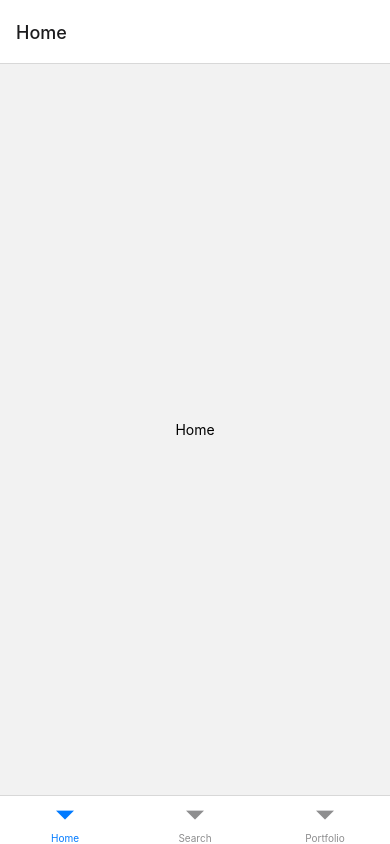
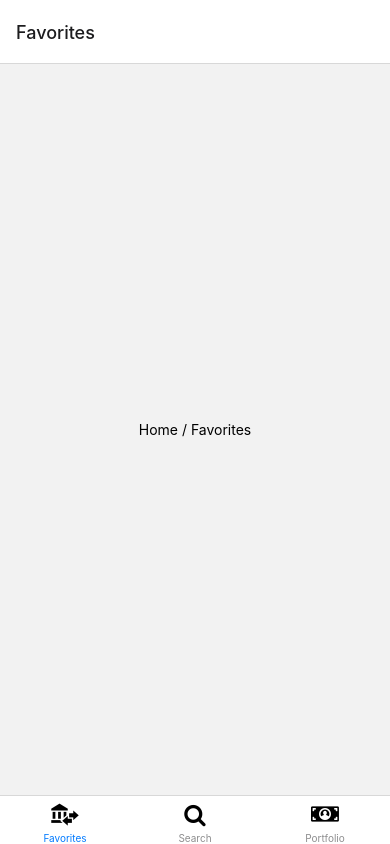
Before and after one commit to samcamps/mobile, a React Native app: screen / in a window 390 px wide. Built offline with nearby package versions, Linux system fonts and the light colour scheme.

Commit message:
Icons toegevoegd

```diff
--- a/App.tsx
+++ b/App.tsx
@@ -2,11 +2,15 @@ import React from 'react';
 import { Text, View } from 'react-native';
 import { NavigationContainer } from "@react-navigation/native";
 import { createBottomTabNavigator } from "@react-navigation/bottom-tabs";
+import { FontAwesome } from "@expo/vector-icons";
+import { Foundation } from '@expo/vector-icons';
+import { MaterialCommunityIcons } from '@expo/vector-icons';
+import Search from './Search';
 
 const HomeScreen = () => {
   return (
     <View style={{ flex: 1, justifyContent: "center", alignItems: "center" }}>
-      <Text>Home</Text>
+      <Text>Home / Favorites</Text>
     </View>
   );
 }
@@ -15,6 +19,7 @@ const SearchScreen = () => {
   return (
     <View style={{ flex: 1, justifyContent: "center", alignItems: "center" }}>
       <Text>Search</Text>
+      <Search />
     </View>
   );
 }
@@ -33,9 +38,18 @@ const App = () => {
   return (
     <NavigationContainer>
       <Tab.Navigator>
-        <Tab.Screen name="Home" component={HomeScreen} />
-        <Tab.Screen name="Search" component={SearchScreen} />
-        <Tab.Screen name="Portfolio" component={PortfolioScreen} />
+        <Tab.Screen name="Favorites" component={HomeScreen} options={{
+          tabBarIcon: ({ color, size }) => <MaterialCommunityIcons name="bank-transfer" size={33} color="black" />
+        }}
+        />
+        <Tab.Screen name="Search" component={SearchScreen} options={{
+          tabBarIcon: ({ color, size }) => <FontAwesome name="search" size={23} color="black" />
+        }}
+        />
+        <Tab.Screen name="Portfolio" component={PortfolioScreen} options={{
+          tabBarIcon: ({ color, size }) => <Foundation name="dollar-bill" size={32} color="black" />
+        }}
+        />
       </Tab.Navigator>
     </NavigationContainer>
   );
```
